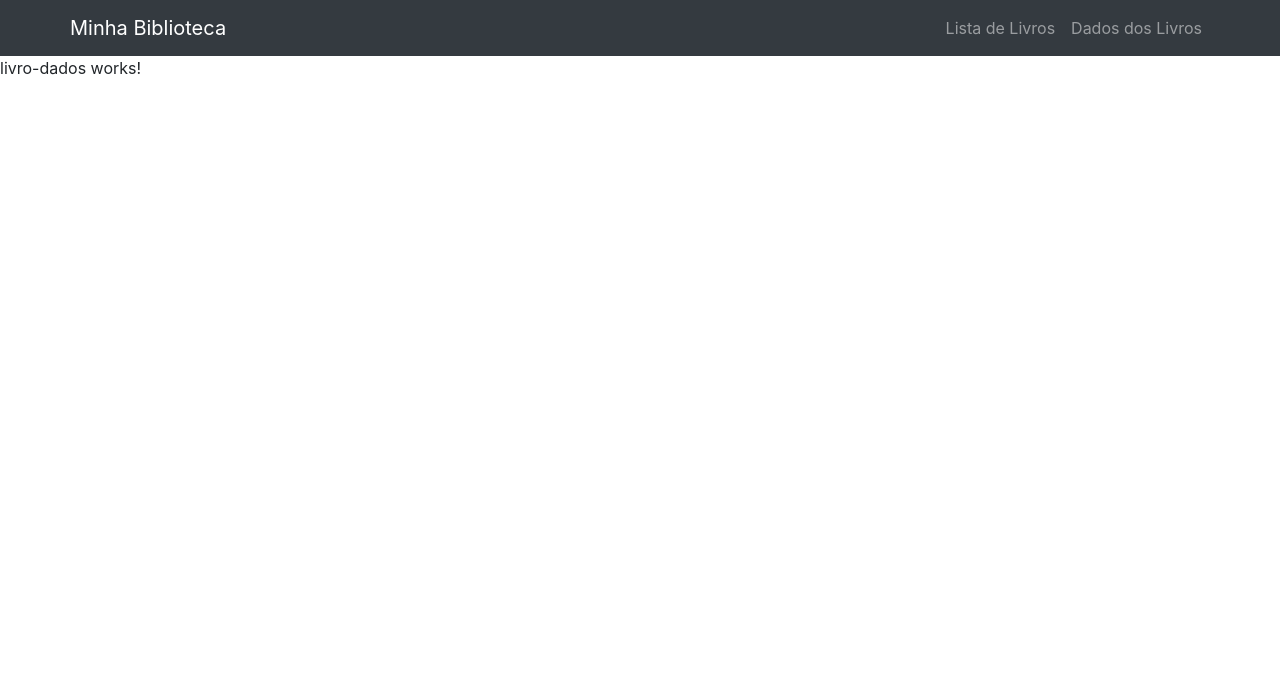
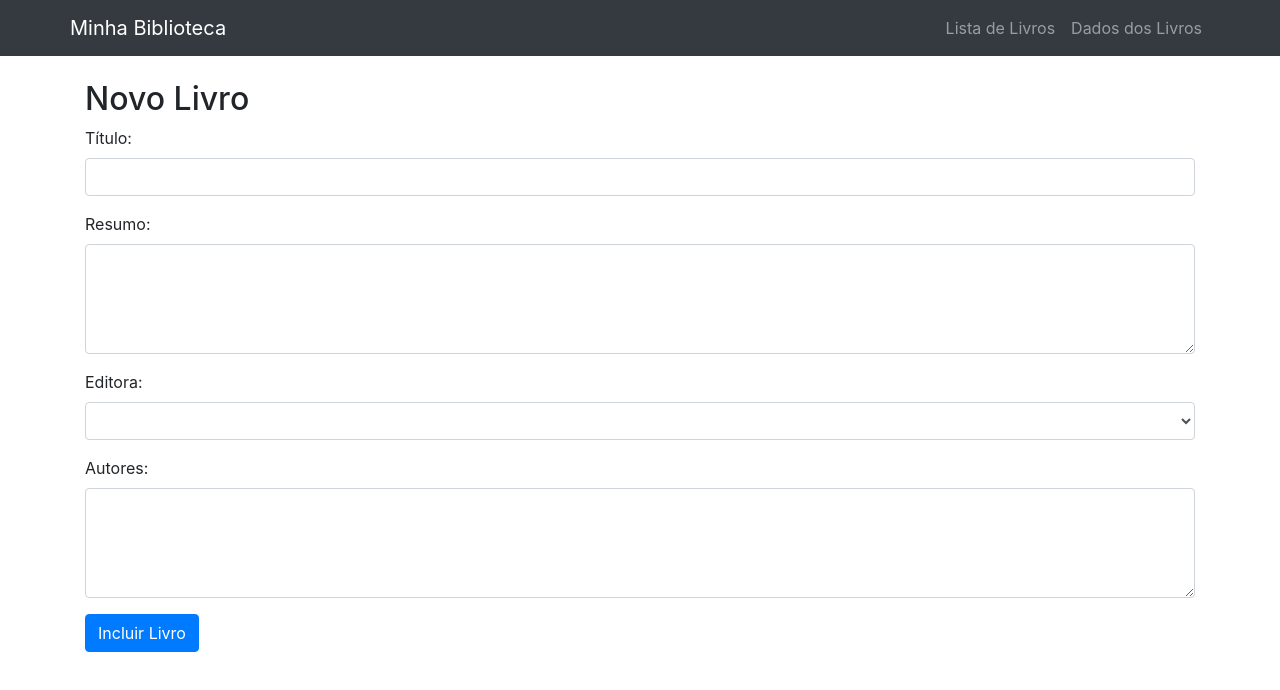
Before and after one commit to cleydsoncavalcanti/estacio-mundo2-nivel4, an Angular app: page /dados in a window 1280 px wide. Shown: the top 690 px of the page. Built offline with nearby package versions, Linux system fonts and the light colour scheme.

Commit message:
✨ criando livro

```diff
--- a/src/app/livro-dados/livro-dados.component.html
+++ b/src/app/livro-dados/livro-dados.component.html
@@ -1 +1,26 @@
-<p>livro-dados works!</p>
+<!-- livro-dados.component.html -->
+
+<main class="container mt-4">
+    <h2>Novo Livro</h2>
+    <form (submit)="incluir()" ngNativeValidate>
+      <div class="form-group">
+        <label for="titulo">Título:</label>
+        <input type="text" id="titulo" class="form-control" required [(ngModel)]="livro.titulo" name="titulo">
+      </div>
+      <div class="form-group">
+        <label for="resumo">Resumo:</label>
+        <textarea id="resumo" class="form-control" rows="4" required [(ngModel)]="livro.resumo" name="resumo"></textarea>
+      </div>
+      <div class="form-group">
+        <label for="editora">Editora:</label>
+        <select id="editora" class="form-control" required [(ngModel)]="livro.codEditora" name="editora">
+          <option *ngFor="let editora of editoras" [ngValue]="editora.codEditora">{{ editora.nome }}</option>
+        </select>
+      </div>
+      <div class="form-group">
+        <label for="autoresForm">Autores:</label>
+        <textarea id="autoresForm" class="form-control" rows="4" required [(ngModel)]="autoresForm" name="autoresForm"></textarea>
+      </div>
+      <button type="submit" class="btn btn-primary">Incluir Livro</button>
+    </form>
+  </main>
--- a/src/app/livro-dados/livro-dados.component.ts
+++ b/src/app/livro-dados/livro-dados.component.ts
@@ -1,10 +1,52 @@
-import { Component } from '@angular/core';
+// livro-dados.component.ts
+
+import { Component, OnInit } from '@angular/core';
+import { Livro } from '../livro'; // Importe a classe Livro (certifique-se do caminho correto)
+import { Editora } from '../editora'; // Importe a classe Editora (certifique-se do caminho correto)
+import { ControleEditoraService } from '../controle-editora.service'; // Importe o serviço ControleEditoraService
+import { ControleLivrosService } from '../controle-livros.service'; // Importe o serviço ControleLivrosService
+import { Router } from '@angular/router'; // Importe o Router
+
+// livro-dados.component.ts
 
 @Component({
   selector: 'app-livro-dados',
   templateUrl: './livro-dados.component.html',
   styleUrls: ['./livro-dados.component.css']
 })
-export class LivroDadosComponent {
+export class LivroDadosComponent implements OnInit {
+  livro: Livro = new Livro(0, 0, '', '', []); // Defina o atributo público livro, do tipo Livro, instanciado via construtor padrão da classe Livro
+  autoresForm: string = ''; // Defina o atributo público autoresForm, do tipo texto, inicializado vazio
+  editoras: Array<Editora> = []; // Defina o atributo público editoras, do tipo Array<Editora>, inicializado com um vetor vazio
 
+  private servEditora: ControleEditoraService; // Defina o atributo privado servEditora para o serviço ControleEditoraService
+  private servLivros: ControleLivrosService; // Defina o atributo privado servLivros para o serviço ControleLivrosService
+  private router: Router; // Defina o atributo privado router para o Router
+
+  constructor(
+    servEditora: ControleEditoraService,
+    servLivros: ControleLivrosService,
+    router: Router
+  ) {
+    this.servEditora = servEditora; // Injete o serviço ControleEditoraService no atributo privado servEditora
+    this.servLivros = servLivros; // Injete o serviço ControleLivrosService no atributo privado servLivros
+    this.router = router; // Injete o Router no atributo privado router
+  }
+
+  ngOnInit(): void {
+    // No método ngOnInit, preencha o vetor editoras, invocando o método getEditoras de servEditora
+    this.editoras = this.servEditora.getEditoras();
+  }
+
+  // Acrescente o método incluir, estilo Arrow Function,
+  // que deve preencher o atributo autores, do livro, com o valor de autoresForm separado pelas quebras de linha,
+  // através do método split, invocar o método incluir de servLivros, com a passagem do livro no parâmetro,
+  // e navegar para a rota "/lista", através do método navigateByUrl do objeto router
+  incluir = (): void => {
+    this.livro.autores = this.autoresForm.split('\n').map((autor) => autor.trim()); // Corrigir o preenchimento dos autores
+    console.log('this.livro',this.livro);
+    // this.livro.codEditora = this.livro.codEditora.codEditora;
+    this.servLivros.incluir(this.livro);
+    this.router.navigateByUrl('/lista');
+  };
 }
```
